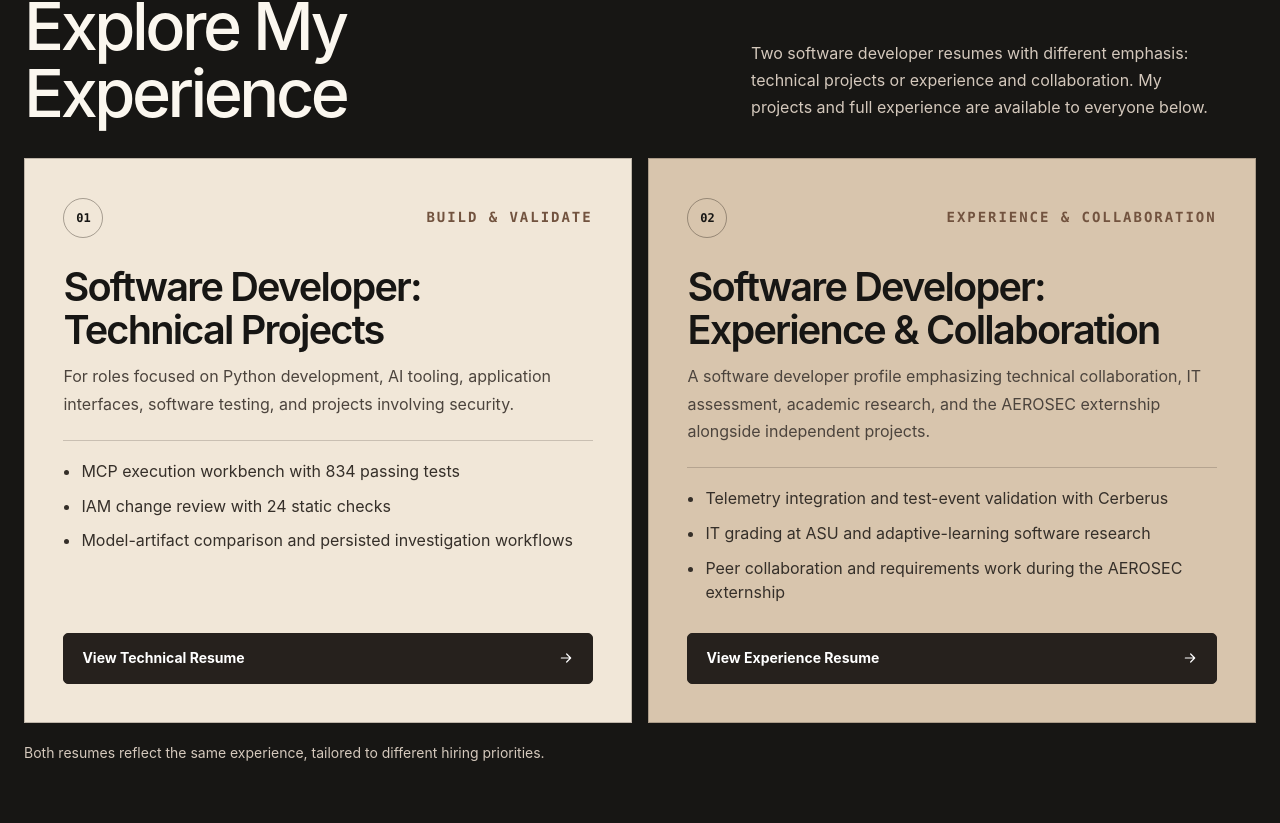
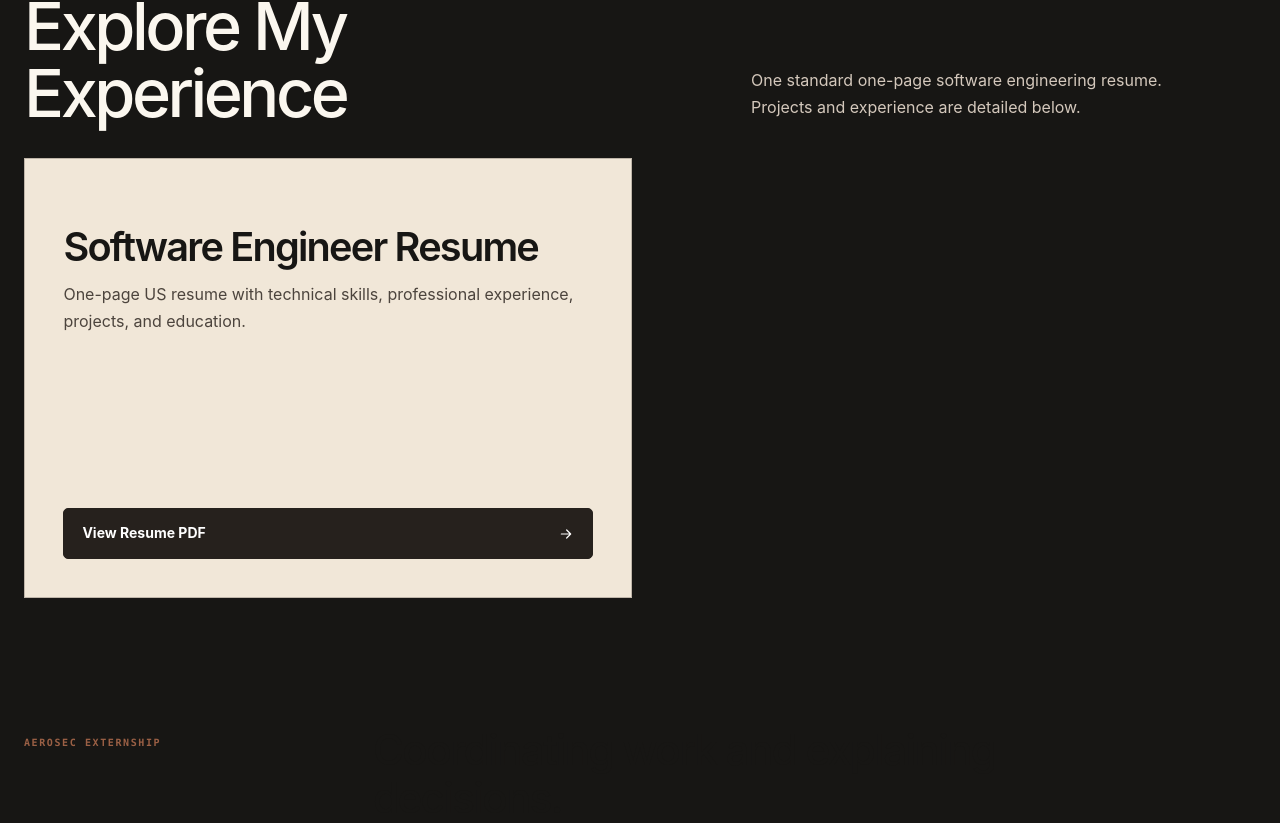
Before and after one commit to poojakira/Pooja_Kiran_Portfolio_Website, a Next.js app: page / in a window 1280 px wide. Shown: the part 1577-2400 px from the top of the page. Built offline with nearby package versions, Linux system fonts and the light colour scheme.

Commit message:
Use one standard resume throughout portfolio

```diff
--- a/src/components/Portfolio.tsx
+++ b/src/components/Portfolio.tsx
@@ -1,7 +1,7 @@
 "use client";
 
 import { useEffect } from "react";
-import { resume, resumeHref, managerResumeHref, trustChain, type ProjectItem } from "@/data/resume";
+import { resume, resumeHref, trustChain, type ProjectItem } from "@/data/resume";
 
 const basePath = process.env.NODE_ENV === "production" ? "/Pooja_Kiran_Portfolio_Website" : "";
 const asset = (path: string) => `${basePath}/${path.replace(/^\//, "")}`;
@@ -131,7 +131,7 @@ function Hero() {
         </p>
         <div className="hero-reference-actions">
           <a className="hero-primary" href="#work">View Security Projects <ArrowIcon /></a>
-          <a className="hero-secondary" href="#explore">Choose a Resume <ArrowIcon /></a>
+          <a className="hero-secondary" href="#explore">View Resume <ArrowIcon /></a>
           <a className="hero-secondary" href="#contact">Contact Me</a>
         </div>
         <div className="hero-proof-strip" aria-label="Four security trust boundaries with repository-backed proof">
@@ -180,55 +180,19 @@ function ExploreExperience() {
           <h2 id="role-chooser-title">Explore My Experience</h2>
         </div>
         <p>
-          Two software developer resumes with different emphasis: technical projects or experience and collaboration.
-          My projects and full experience are available to everyone below.
+          One standard one-page software engineering resume. Projects and experience are detailed below.
         </p>
       </div>
 
       <div className="role-chooser-grid">
         <article className="role-option role-option-engineering" data-reveal>
-          <div className="role-option-top">
-            <span className="role-option-index" aria-hidden="true">01</span>
-            <span className="role-option-category">Build &amp; Validate</span>
-          </div>
-          <h3>Software Developer: Technical Projects</h3>
-          <p>
-            For roles focused on Python development, AI tooling, application interfaces,
-            software testing, and projects involving security.
-          </p>
-          <ul aria-label="Software development highlights">
-            <li>MCP execution workbench with 834 passing tests</li>
-            <li>IAM change review with 24 static checks</li>
-            <li>Model-artifact comparison and persisted investigation workflows</li>
-          </ul>
-          <a className="role-option-action" href={resumeHref} target="_blank" rel="noopener noreferrer"
-             aria-label="View Software Developer technical resume PDF in a new tab">
-            View Technical Resume <ArrowIcon />
-          </a>
-        </article>
-
-        <article className="role-option role-option-leadership" data-reveal>
-          <div className="role-option-top">
-            <span className="role-option-index" aria-hidden="true">02</span>
-            <span className="role-option-category">Experience &amp; Collaboration</span>
-          </div>
-          <h3>Software Developer: Experience &amp; Collaboration</h3>
-          <p>
-            A software developer profile emphasizing technical collaboration, IT assessment,
-            academic research, and the AEROSEC externship alongside independent projects.
-          </p>
-          <ul aria-label="Software developer experience highlights">
-            <li>Telemetry integration and test-event validation with Cerberus</li>
-            <li>IT grading at ASU and adaptive-learning software research</li>
-            <li>Peer collaboration and requirements work during the AEROSEC externship</li>
-          </ul>
-          <a className="role-option-action" href={managerResumeHref} target="_blank" rel="noopener noreferrer"
-             aria-label="View Software Developer experience resume PDF in a new tab">
-            View Experience Resume <ArrowIcon />
+          <h3>Software Engineer Resume</h3>
+          <p>One-page US resume with technical skills, professional experience, projects, and education.</p>
+          <a className="role-option-action" href={resumeHref} target="_blank" rel="noopener noreferrer">
+            View Resume PDF <ArrowIcon />
           </a>
         </article>
       </div>
-      <p className="role-chooser-note">Both resumes reflect the same experience, tailored to different hiring priorities.</p>
     </section>
   );
 }
@@ -540,8 +504,7 @@ function ContactSection() {
       </div>
       <div className="contact-actions" data-reveal>
         <a className="button button-dark" href={`mailto:${resume.email}`}>Contact Pooja <ArrowIcon /></a>
-        <a className="button button-light" href={resumeHref} target="_blank" rel="noreferrer">Software Developer: Technical Resume</a>
-        <a className="button button-light" href={managerResumeHref} target="_blank" rel="noreferrer">Software Developer: Experience Resume</a>
+        <a className="button button-light" href={resumeHref} target="_blank" rel="noreferrer">Download Resume</a>
         <a href={resume.links.github} target="_blank" rel="noreferrer">GitHub ↗</a>
         <a href={resume.links.linkedin} target="_blank" rel="noreferrer">LinkedIn ↗</a>
         <div>
```
